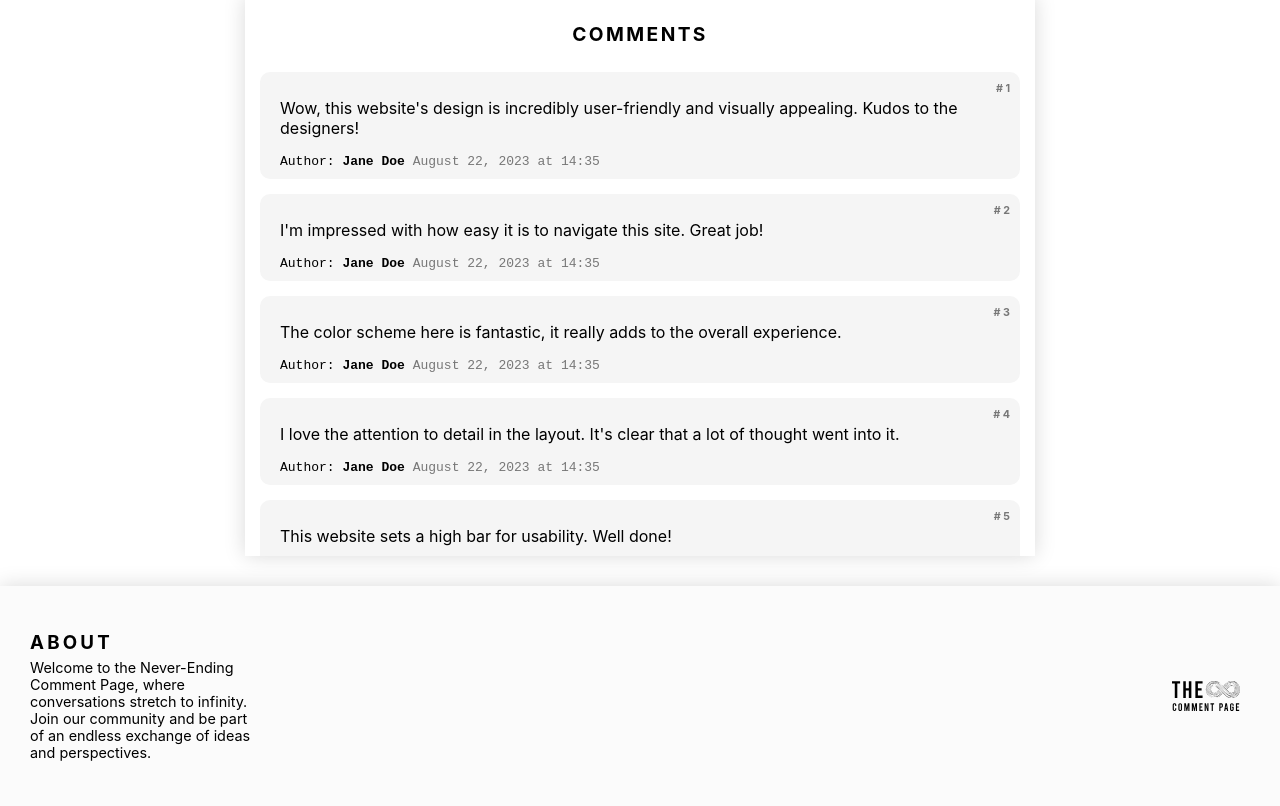
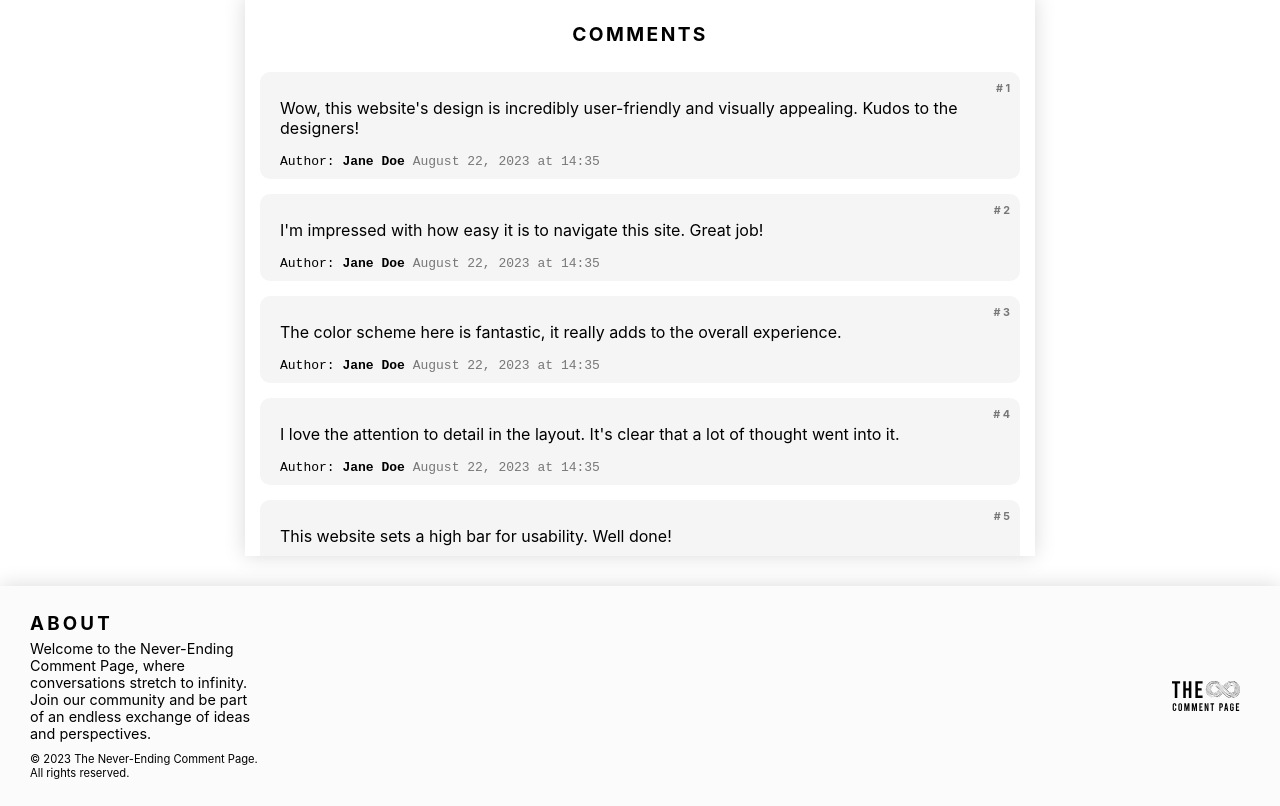
Before and after one commit to idaakermark/team5, a React (Create React App) app: page / in a window 1280 px wide. Shown: the part 214-1020 px from the top of the page. Built offline with nearby package versions, Linux system fonts and the light colour scheme; no server answers; the database is empty.

Commit message:
Add copyright to footer

```diff
--- a/src/components/footer/footer.module.css
+++ b/src/components/footer/footer.module.css
@@ -34,10 +34,17 @@
     letter-spacing: 0.2rem;
 }
 
-.aboutContainer p{
+.aboutText{
     margin: 0;
     text-align: left;
     font-size: 0.9rem;
+}
+
+.copyright {
+    margin: 0;
+    text-align: left;
+    font-size: 0.7rem;
+    margin-top: 4%;
 }
 
 @media (max-width: 600px) {
--- a/src/components/footer/index.jsx
+++ b/src/components/footer/index.jsx
@@ -8,7 +8,8 @@ export default function Footer() {
       <div className={styles.footerContainer}>
         <div className={styles.aboutContainer}>
             <h3>About</h3>
-            <p>Welcome to the Never-Ending Comment Page, where conversations stretch to infinity. Join our community and be part of an endless exchange of ideas and perspectives.</p>
+            <p className={styles.aboutText}>Welcome to the Never-Ending Comment Page, where conversations stretch to infinity. Join our community and be part of an endless exchange of ideas and perspectives.</p>
+            <p className={styles.copyright}>© 2023 The Never-Ending Comment Page. All rights reserved.</p>
         </div>
         <div className={styles.logoContainer}>
           <img src={logo} alt="Logo" className={styles.logo}/>
```
